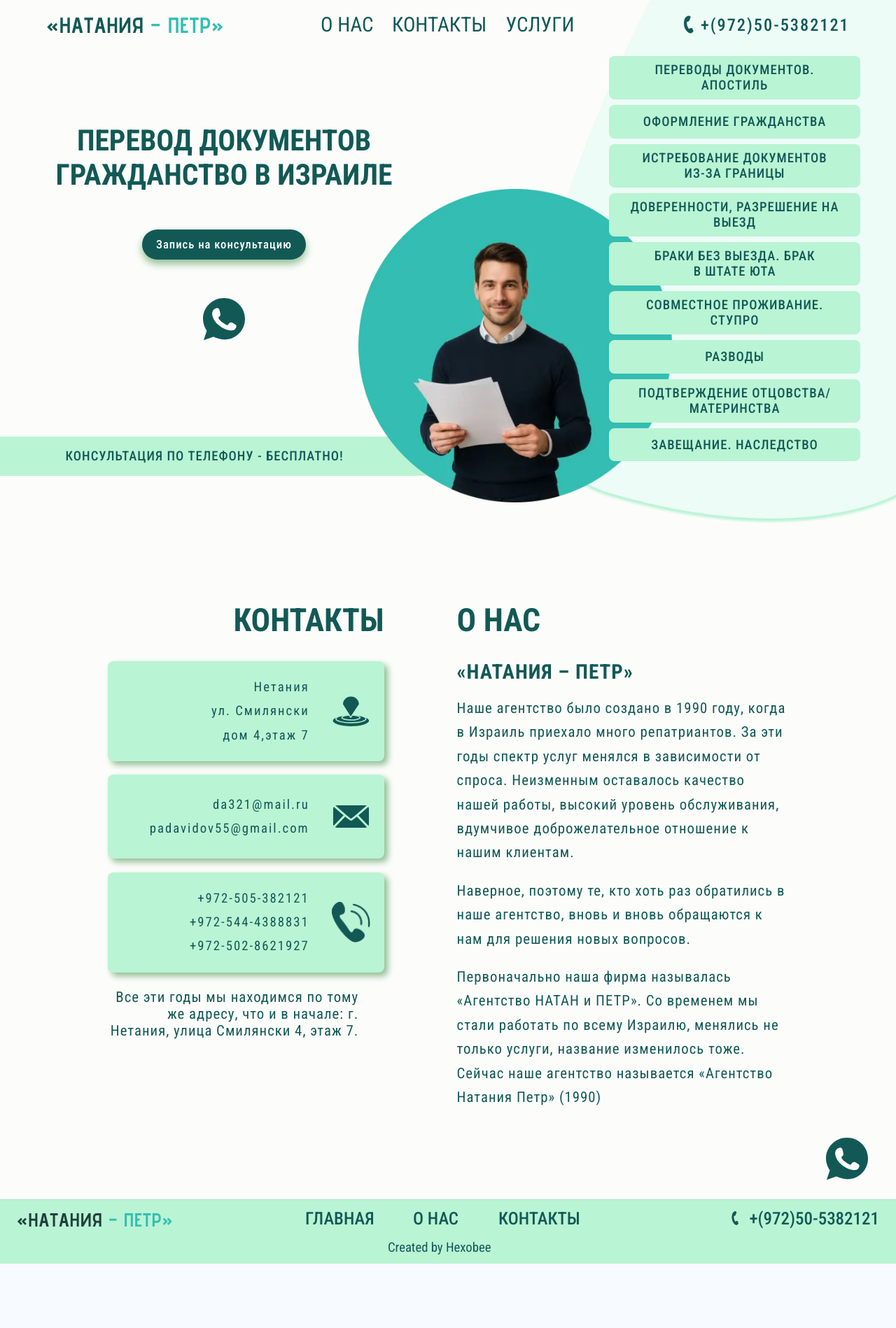
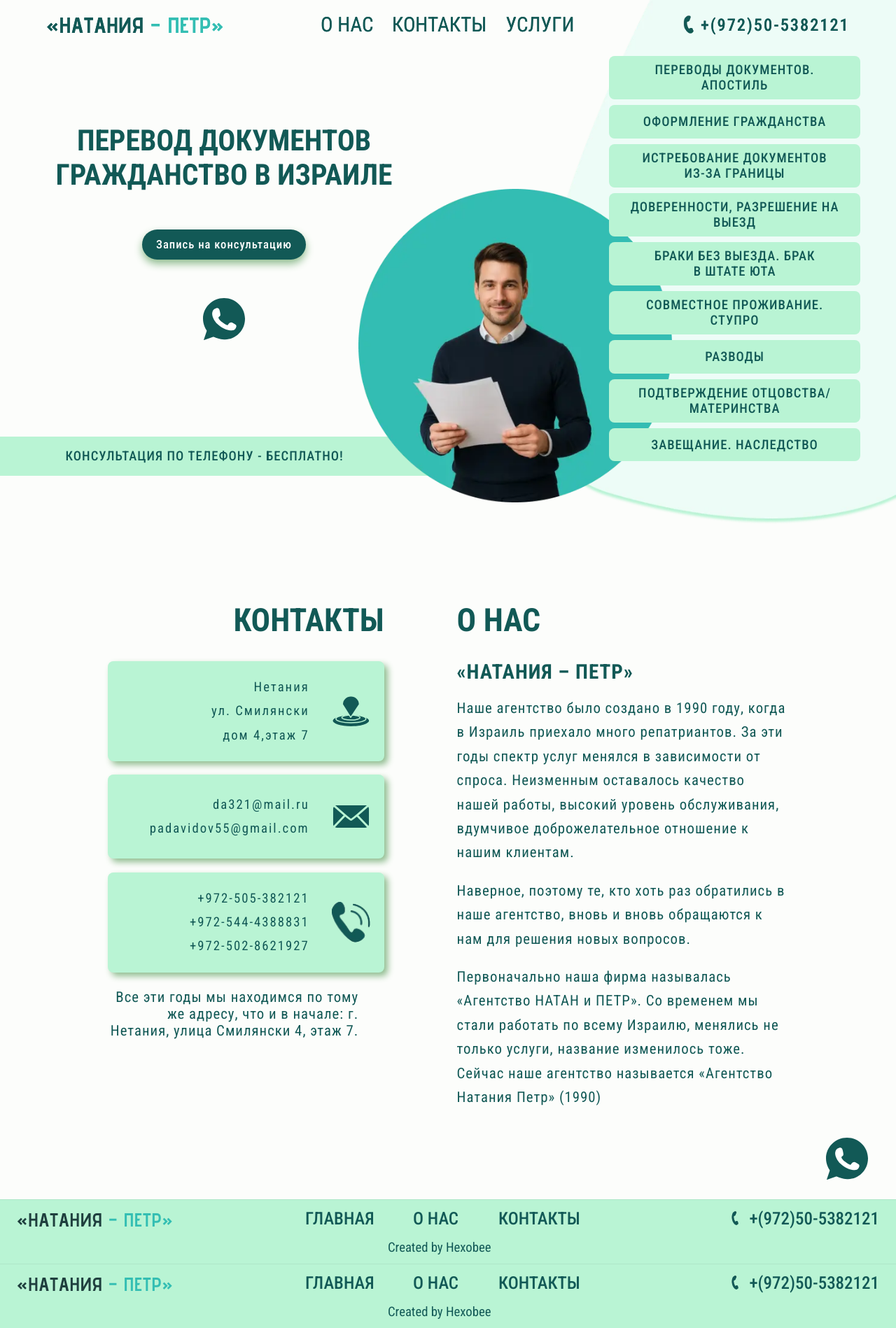
Before and after one commit to Vekshinskii/netaniapetr, a Next.js app: page / in a window 1280 px wide. Shown: the whole page at 70% size. Before the commit the page ends 1806 px from the top, so only its background shows below. Built offline with nearby package versions, Linux system fonts and the light colour scheme.

Commit message:
updated iayout

```diff
--- a/src/app/layout.tsx
+++ b/src/app/layout.tsx
@@ -1,6 +1,8 @@
-import type { Metadata, Viewport } from "next";
+import type {Metadata, Viewport} from "next";
 import "./globals.css";
-import { Advent_Pro, Roboto_Condensed } from "next/font/google";
+import {Advent_Pro, Roboto_Condensed} from "next/font/google";
+import Footer from "@/app/components/Footer";
+import Header from "@/app/components/Header";
 
 const adventPro = Advent_Pro({
     subsets: ["latin", "cyrillic"],
@@ -47,7 +49,11 @@
     return (
         // прокидываем CSS-переменные шрифтов на html
         <html lang="ru" className={`${adventPro.variable} ${robotoCondensed.variable}`}>
-        <body>{children}</body>
+            <body>
+                <Header/>
+                    {children}
+             <Footer/>
+            </body>
         </html>
     );
 }
```
